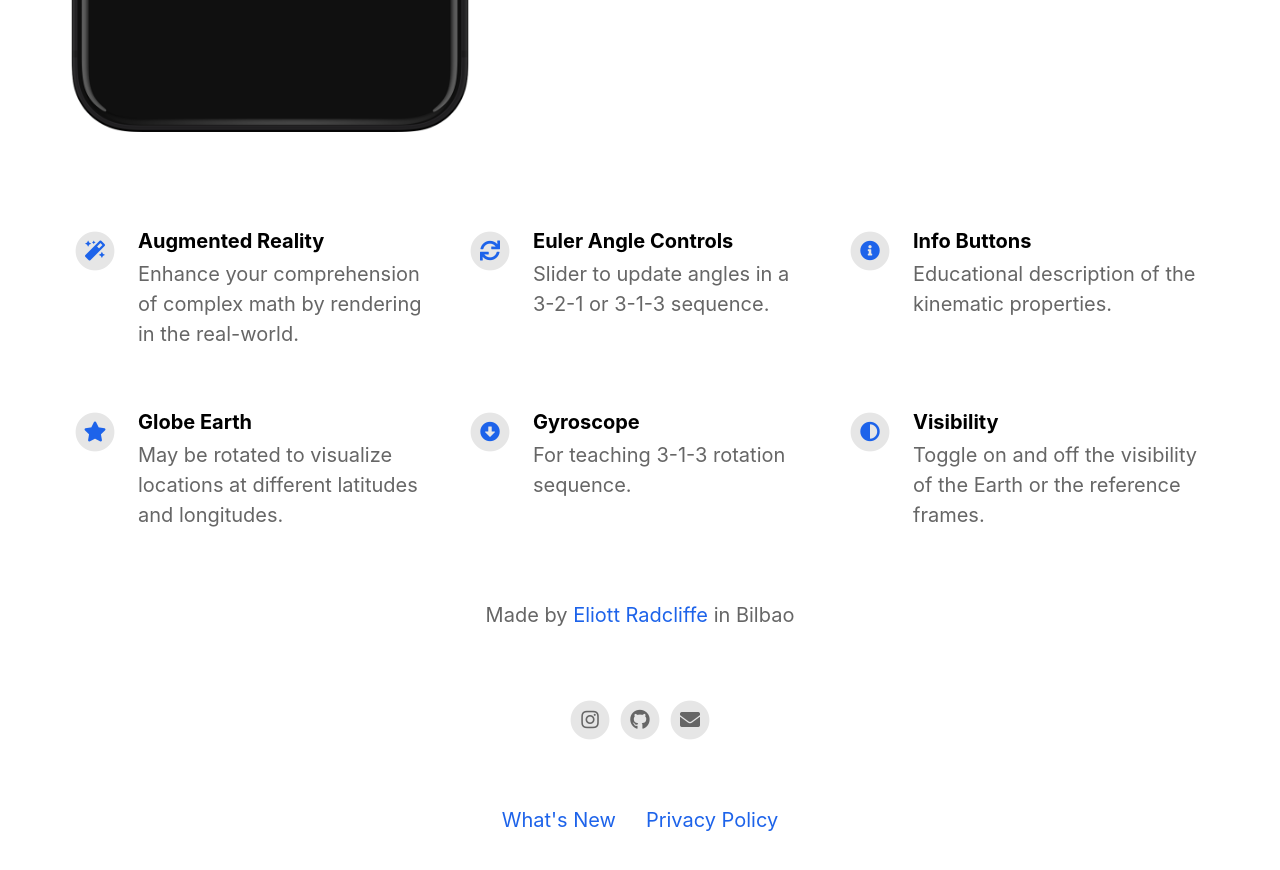
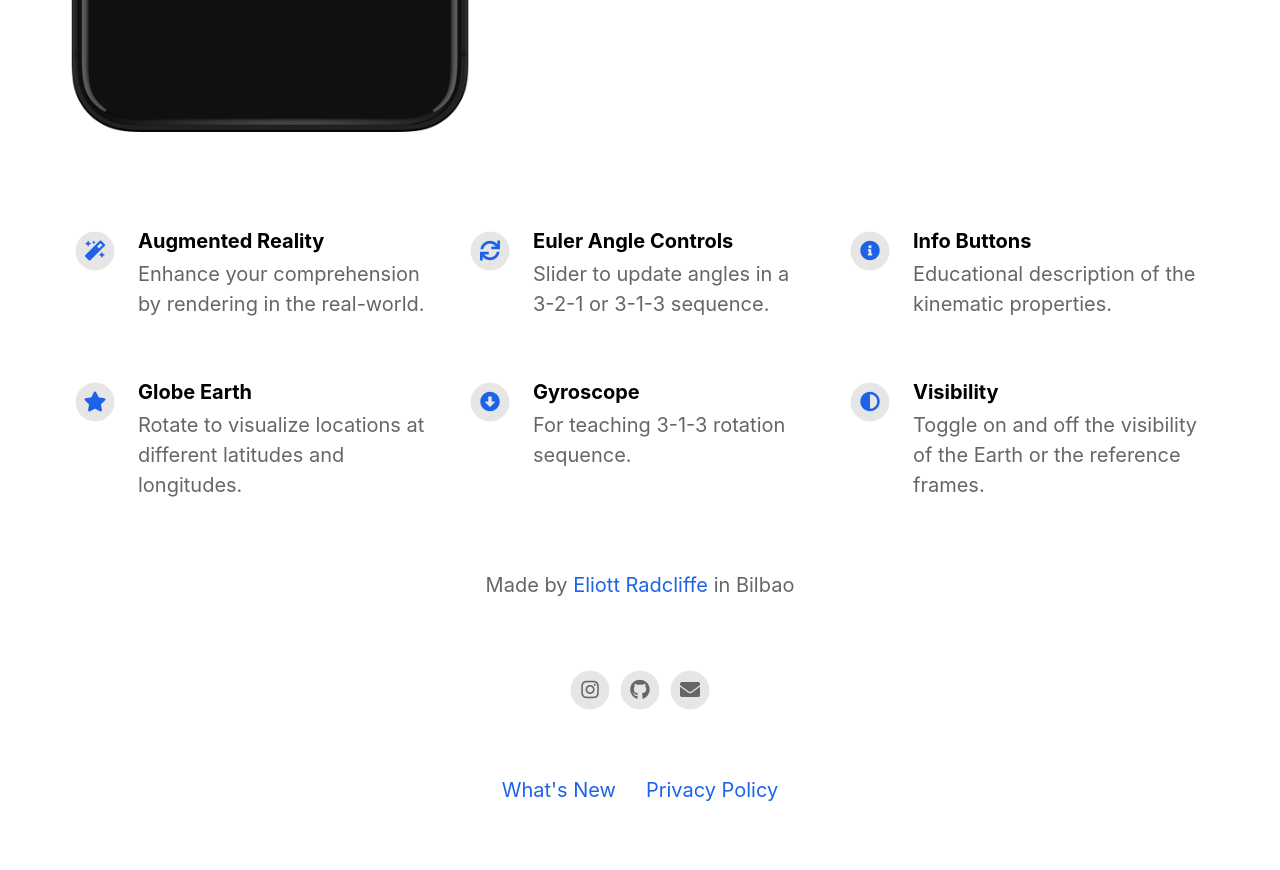
Before and after one commit to radcli14/er3d, a Jekyll site: the page built from index.html, in a window 1280 px wide and 900 px high, scrolled down 853 px. Shown: the top 870 px of the window. Built offline with Jekyll 4.4.1, drawn with Linux system fonts in a browser that asks for light colours; nearby versions of some CDN libraries.

Commit message:
shortening bullets

```diff
--- a/_config.yml
+++ b/_config.yml
@@ -36,7 +36,7 @@ mastodon_link                             :
 features                                  :
 
   - title                                 : Augmented Reality
-    description                           : Enhance your comprehension of complex math by rendering in the real-world.
+    description                           : Enhance your comprehension by rendering in the real-world.
     fontawesome_icon_name                 : magic
 
   - title                                 : Euler Angle Controls
@@ -48,7 +48,7 @@ features                                  :
     fontawesome_icon_name                 : info-circle
 
   - title                                 : Globe Earth
-    description                           : May be rotated to visualize locations at different latitudes and longitudes.
+    description                           : Rotate to visualize locations at different latitudes and longitudes.
     fontawesome_icon_name                 : star
 
   - title                                 : Gyroscope
```
